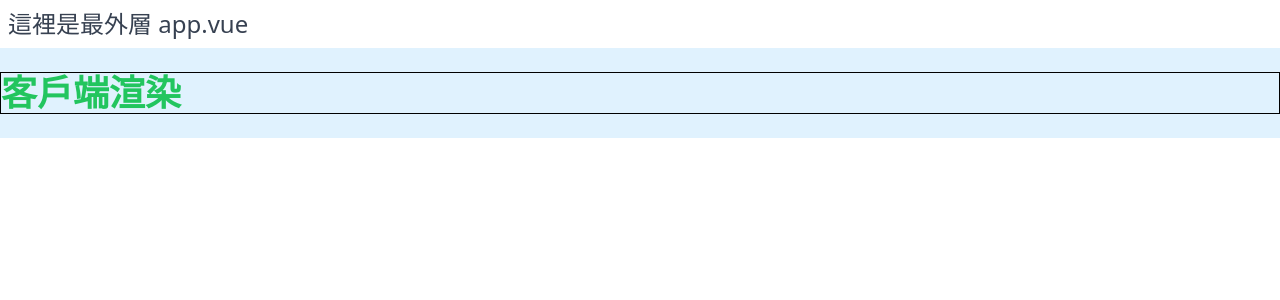
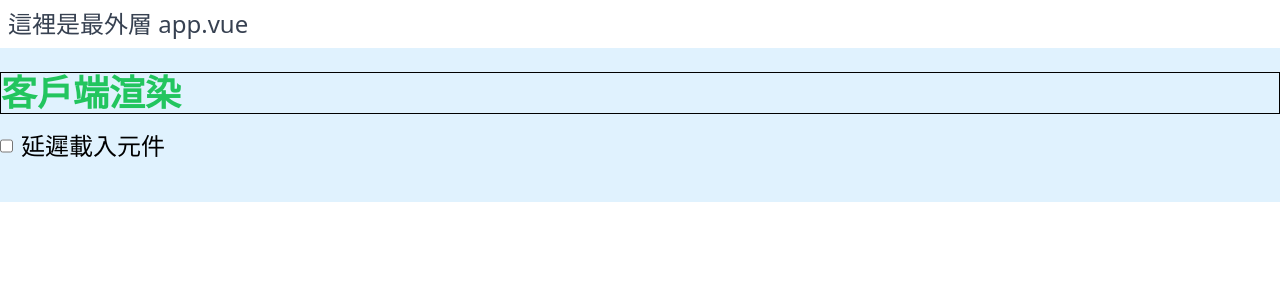
Before and after one commit to peter-3tgds/nuxt-practice-250102, a Nuxt app: page /component2 in a window 1280 px wide. Shown: the top 300 px of the page. Built offline with nearby package versions, Linux system fonts and the light colour scheme.

Commit message:
feat: Lazy前綴>延遲載入元件

```diff
--- /dev/null
+++ b/components/BaseButton.vue
@@ -0,0 +1,3 @@
+<template>
+  <button type="button" class="btn btn-primary">註冊</button>
+</template>
--- a/pages/component2.vue
+++ b/pages/component2.vue
@@ -7,8 +7,17 @@
           <p class="border border-black text-4xl font-bold text-red-500">伺服器端渲染，載入中...</p>
         </template>
       </ClientOnly>
+      <div class="flex">
+        <input id="show" v-model="show" type="checkbox" name="show" />
+        <label for="show" class="ml-2 text-2xl">延遲載入元件</label>
+      </div>
+      <div>
+        <LazyBaseButton v-if="show" />
+      </div>
     </div>
   </div>
 </template>
 
-<script setup></script>
+<script setup>
+const show = ref(false)
+</script>
```
